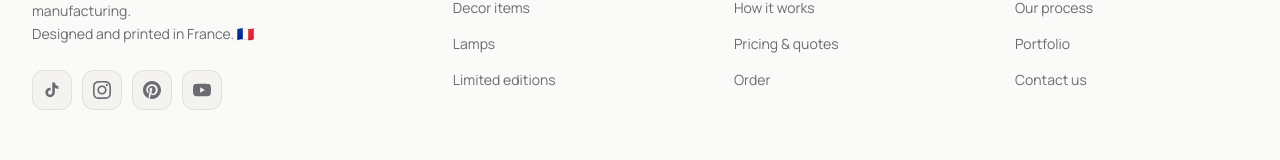
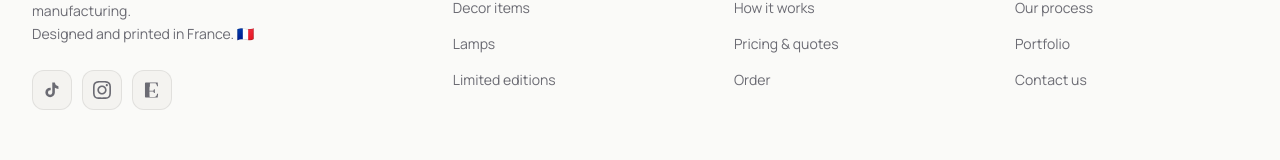
Before and after one commit to vvalette/3BeeStudio, a Next.js app: page /en/cgv in a window 1280 px wide. Shown: the part 2996-3156 px from the top of the page. Built offline with nearby package versions, Linux system fonts and the light colour scheme; no server answers.

Commit message:
ajout some things

```diff
--- a/src/app/api/admin/boutique/products/[id]/route.ts
+++ b/src/app/api/admin/boutique/products/[id]/route.ts
@@ -17,10 +17,10 @@ const patchSchema = z.object({
   name:            z.string().min(2).max(120).optional(),
   slug:            z.string().optional(),
   subtitle:        z.string().max(80).nullable().optional(),
-  description:     z.string().max(2000).optional(),
+  description:     z.string().max(3000).optional(),
   name_en:         z.string().max(120).nullable().optional(),
   subtitle_en:     z.string().max(80).nullable().optional(),
-  description_en:  z.string().max(2000).nullable().optional(),
+  description_en:  z.string().max(3000).nullable().optional(),
   price:           z.number().int().positive().optional(),
   sale_price:      z.number().int().positive().nullable().optional(),
   images:          z.array(z.string().url()).max(6).optional(),
--- a/src/app/api/admin/boutique/products/route.ts
+++ b/src/app/api/admin/boutique/products/route.ts
@@ -16,10 +16,10 @@ const createSchema = z.object({
   name:            z.string().min(2).max(120),
   slug:            z.string().optional(),
   subtitle:        z.string().max(80).nullable().optional(),
-  description:     z.string().max(2000).default(''),
+  description:     z.string().max(3000).default(''),
   name_en:         z.string().max(120).nullable().optional(),
   subtitle_en:     z.string().max(80).nullable().optional(),
-  description_en:  z.string().max(2000).nullable().optional(),
+  description_en:  z.string().max(3000).nullable().optional(),
   price:           z.number().int().positive(),
   sale_price:      z.number().int().positive().nullable().optional(),
   images:          z.array(z.string().url()).max(6).default([]),
--- a/src/components/landing/NFCKeychain3DCanvas.tsx
+++ b/src/components/landing/NFCKeychain3DCanvas.tsx
@@ -1,11 +1,11 @@
 'use client'
 
-import { Suspense, useState, useMemo } from 'react'
-import { Canvas, useLoader } from '@react-three/fiber'
+import React, { Suspense, useRef, useMemo } from 'react'
+import { Canvas, useLoader, useFrame } from '@react-three/fiber'
 import { OrbitControls, Center, Environment, Bounds } from '@react-three/drei'
 import { ThreeMFLoader } from 'three/examples/jsm/loaders/3MFLoader.js'
 import { STLLoader } from 'three/examples/jsm/loaders/STLLoader.js'
-import { Mesh, MeshStandardMaterial } from 'three'
+import { Mesh, MeshStandardMaterial, Group } from 'three'
 
 const COLORS = [
   new MeshStandardMaterial({ color: '#F59E0B', roughness: 0.4, metalness: 0.1 }), // badge body — amber
@@ -46,8 +46,17 @@ function STLMesh({ url }: { url: string }) {
   )
 }
 
+function SwingGroup({ children }: { children: React.ReactNode }) {
+  const ref = useRef<Group>(null)
+  useFrame(({ clock }) => {
+    if (ref.current) {
+      ref.current.rotation.y = Math.sin(clock.getElapsedTime() * 0.6) * 0.28
+    }
+  })
+  return <group ref={ref}>{children}</group>
+}
+
 function Scene({ url }: { url: string }) {
-  const [autoRotate, setAutoRotate] = useState(true)
   const is3mf = url.toLowerCase().endsWith('.3mf')
   return (
     <>
@@ -56,17 +65,13 @@ function Scene({ url }: { url: string }) {
       <directionalLight position={[-10, -10, -5]} intensity={0.4} />
       <Suspense fallback={null}>
         <Bounds fit clip observe margin={1.3}>
-          {is3mf ? <ThreeMFMesh url={url} /> : <STLMesh url={url} />}
+          <SwingGroup>
+            {is3mf ? <ThreeMFMesh url={url} /> : <STLMesh url={url} />}
+          </SwingGroup>
         </Bounds>
         <Environment preset="studio" />
       </Suspense>
-      <OrbitControls
-        enablePan={false}
-        enableZoom={false}
-        autoRotate={autoRotate}
-        autoRotateSpeed={2}
-        onStart={() => setAutoRotate(false)}
-      />
+      <OrbitControls enablePan={false} enableZoom={false} />
     </>
   )
 }
--- a/src/components/landing/SiteFooter.tsx
+++ b/src/components/landing/SiteFooter.tsx
@@ -1,6 +1,9 @@
+'use client'
+
 import Image from 'next/image'
 import { useTranslations } from 'next-intl'
 import { Link } from '@/i18n/navigation'
+import Tooltip from '@/components/ui/Tooltip'
 
 /* ── Social SVG icons ── */
 function TikTokIcon() {
@@ -19,27 +22,18 @@ function InstagramIcon() {
   )
 }
 
-function PinterestIcon() {
+function EtsyIcon() {
   return (
     <svg width="18" height="18" viewBox="0 0 24 24" fill="currentColor" aria-hidden>
-      <path d="M12 0C5.373 0 0 5.373 0 12c0 5.084 3.163 9.426 7.627 11.174-.105-.949-.2-2.405.042-3.441.218-.937 1.407-5.965 1.407-5.965s-.359-.719-.359-1.782c0-1.668.967-2.914 2.171-2.914 1.023 0 1.518.769 1.518 1.69 0 1.029-.655 2.568-.994 3.995-.283 1.194.599 2.169 1.777 2.169 2.133 0 3.772-2.249 3.772-5.495 0-2.873-2.064-4.882-5.012-4.882-3.414 0-5.418 2.561-5.418 5.207 0 1.031.397 2.138.893 2.738a.36.36 0 0 1 .083.345l-.333 1.36c-.053.22-.174.267-.402.161-1.499-.698-2.436-2.889-2.436-4.649 0-3.785 2.75-7.262 7.929-7.262 4.163 0 7.398 2.967 7.398 6.931 0 4.136-2.607 7.464-6.227 7.464-1.216 0-2.359-.632-2.75-1.378l-.748 2.853c-.271 1.043-1.002 2.35-1.492 3.146C9.57 23.812 10.763 24 12 24c6.627 0 12-5.373 12-12S18.627 0 12 0z" />
-    </svg>
-  )
-}
-
-function YouTubeIcon() {
-  return (
-    <svg width="18" height="18" viewBox="0 0 24 24" fill="currentColor" aria-hidden>
-      <path d="M23.498 6.186a3.016 3.016 0 0 0-2.122-2.136C19.505 3.545 12 3.545 12 3.545s-7.505 0-9.377.505A3.017 3.017 0 0 0 .502 6.186C0 8.07 0 12 0 12s0 3.93.502 5.814a3.016 3.016 0 0 0 2.122 2.136c1.871.505 9.376.505 9.376.505s7.505 0 9.377-.505a3.015 3.015 0 0 0 2.122-2.136C24 15.93 24 12 24 12s0-3.93-.502-5.814zM9.545 15.568V8.432L15.818 12l-6.273 3.568z" />
+      <path d="M9.194 4.116c0-.775.155-1.008.93-1.008h5.425c1.628 0 2.403.853 2.868 2.713l.31 1.24h1.24L19.58 2h-15.2C3 2 2.612 2.388 2.612 3.77v16.46c0 1.38.388 1.77 1.77 1.77h15.2l.542-5.14h-1.24l-.465 1.628c-.542 1.86-1.24 2.713-3.178 2.713H9.658c-.775 0-.93-.233-.93-1.008l-.155-6.2h3.876c1.55 0 1.86.542 2.093 2.093h1.24V11.01h-1.24c-.233 1.55-.542 2.093-2.093 2.093H8.574l.155-5.425h.465z" />
     </svg>
   )
 }
 
 const socials = [
-  { label: 'TikTok',    href: 'https://www.tiktok.com/@3bee.studio',         Icon: TikTokIcon },
-  { label: 'Instagram', href: 'https://www.instagram.com/3bee_studio_',      Icon: InstagramIcon },
-  { label: 'Pinterest', href: 'https://www.pinterest.fr/3beestudio/',         Icon: PinterestIcon },
-  { label: 'YouTube',   href: 'https://www.youtube.com/@3beestudio',         Icon: YouTubeIcon },
+  { label: 'TikTok',    href: 'https://www.tiktok.com/@3bee.studio',                              Icon: TikTokIcon },
+  { label: 'Instagram', href: 'https://www.instagram.com/3bee_studio_',                           Icon: InstagramIcon },
+  { label: 'Etsy',      href: 'https://www.etsy.com/shop/3BeeStudioFR?ref=dashboard-header',      Icon: EtsyIcon },
 ] as const
 
 const columns = [
@@ -102,17 +96,18 @@ export default function SiteFooter() {
             {/* Social icons */}
             <div className="flex gap-2.5">
               {socials.map(({ label, href, Icon }) => (
+                <Tooltip key={label} content={label} side="top">
                   <a
-                  key={label}
                     href={href}
                     target="_blank"
                     rel="noopener noreferrer"
                     aria-label={label}
-                  className="flex h-10 w-10 items-center justify-center rounded-sm border border-[var(--line)] bg-bg-2 text-ink-2 transition-all hover:bg-bg-3 hover:text-amber hover:border-[var(--line-amber)]"
+                    className="flex h-10 w-10 items-center justify-center rounded-sm border border-[var(--line)] bg-bg-2 text-ink-2 transition-all hover:bg-bg-3 hover:text-amber hover:border-[var(--line-amber)] cursor-pointer"
                     style={{ borderRadius: 12 }}
                   >
                     <Icon />
                   </a>
+                </Tooltip>
               ))}
             </div>
           </div>
```
Lines whose indentation alone changed are shown as unchanged.
